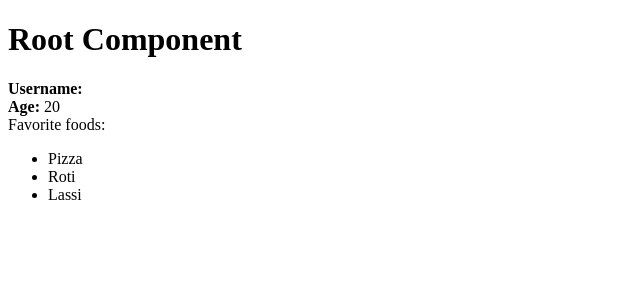
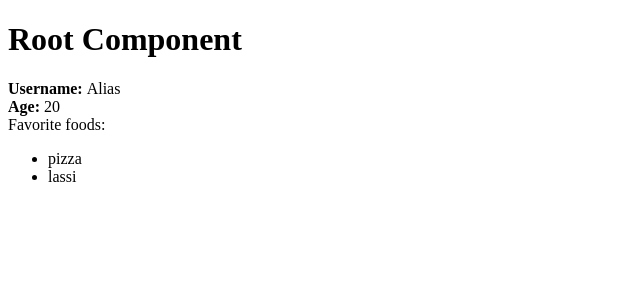
Before and after one commit to sauravcell/react-project, a React (Vite) app: page / in a window 1280 px wide. Shown: the top 300 px of the page, without its empty margins (0-640 px from the left). Built offline with nearby package versions, Linux system fonts and the light colour scheme.

Commit message:
Completed props validation & installed prop-types.

```diff
--- a/package.json
+++ b/package.json
@@ -10,6 +10,7 @@
     "preview": "vite preview"
   },
   "dependencies": {
+    "prop-types": "^15.8.1",
     "react": "^18.2.0",
     "react-dom": "^18.2.0"
   },
--- a/src/app.jsx
+++ b/src/app.jsx
@@ -1,19 +1,30 @@
+// import PropTypes from 'prop-types'
 import { UserProfile } from "./components/UserProfile"
 
 export default function App() {
 	const callMe = () => {
-		console.log("saurav");
+		console.log("Running callMe");
 	};
+	console.log('Output');
 
 	return (
 		<>
 			<div>
 				<h1>Root Component</h1>
 				<UserProfile
+					username="Alias"
 					age={20}
 					isLoggedIn={true}
 					favoriteFoods={[
-						{ item1: 'pizza' }]}
+						{
+							item: 'pizza',
+							id: 1,
+						},
+						{
+							item: 'lassi',
+							id: 2,
+						}
+					]}
 					callMe={callMe}
 				/>
 
--- a/src/components/UserFavoriteFoods.jsx
+++ b/src/components/UserFavoriteFoods.jsx
@@ -1,14 +1,13 @@
 import { createElement } from "react" //old way of  creating element in react
 
-export function UserFavoriteFood() {
+export function UserFavoriteFood(props) {
 	return createElement('section', null,
 
 			<span>Favorite foods:</span>,
 			<br />,
 			<ul>
-				<li>Pizza</li>
-				<li>Roti</li>
-				<li>Lassi</li>
+				<li>{props.favoriteFoods[0].item}</li>
+				<li>{props.favoriteFoods[1].item}</li>
 			</ul>
 	)
 }
--- a/src/components/UserProfile.jsx
+++ b/src/components/UserProfile.jsx
@@ -1,18 +1,52 @@
+import PropTypes from 'prop-types'
 import { UserFavoriteFood } from "./UserFavoriteFoods"
 import { UserUsername } from "./UserUsername"
 
-export function UserProfile(props){
-	console.log(props);
-	props.callMe();
+export function UserProfile(props) {
+	// console.log({ 'printing props': props });
+	// props.callMe();
 	return (
 		<div id='user-profile'>
-			<UserUsername username='bob'/>
+			<UserUsername username={props.username} />
 			<b>Age: </b>
 			<span>{props.age}</span>
-			<UserFavoriteFood/>
-			{props.isLoggedIn}
+			<UserFavoriteFood favoriteFoods={props.favoriteFoods} />
+			{/* <b>Session: </b>
+			<span>{props.isLoggedIn}</span> */}
 
 		</div>
 	)
 
+
 }
+
+UserProfile.propTypes = {
+	username: PropTypes.string.isRequired,
+	age: PropTypes.number.isRequired,
+	callMe: PropTypes.func.isRequired,
+	isLoggedIn: PropTypes.bool,
+	favoriteFoods: PropTypes.arrayOf(		//can use only array to check if arra is passed & arrayOf also chks the content of array
+		PropTypes.shape({
+			item: PropTypes.string.isRequired,
+			id: PropTypes.number.isRequired
+		})
+	),
+
+}
+
+// UserProfile.PropTypes={
+// 	props.username: PropTypes.string.isRequired
+// 	// age: PropTypes.number.isRequired
+
+// }
+
+// username: PropTypes.string.isRequired,
+// 	age: PropTypes.number.isRequired,
+// 	callMe: PropTypes.func.isRequired,
+// 	isLoggedIn: PropTypes.bool,
+// favoriteFoods: PropTypes.arrayOf(
+// 	PropTypes.shape({
+// 		name: PropTypes.string.isRequired,
+// 		id: PropTypes.string.isRequired,
+// 	})
+// )
--- a/src/components/UserUsername.jsx
+++ b/src/components/UserUsername.jsx
@@ -1,9 +1,9 @@
 export function UserUsername(props){
-	console.log(props);
+
 	return(
 		<div>
 			<b>Username: </b>
-			<span></span>
+			<span>{props.username}</span>
 		</div>
 	)
 }
```
Also changed, not shown: 1 other file (tests, documents, lock files or other folders).
